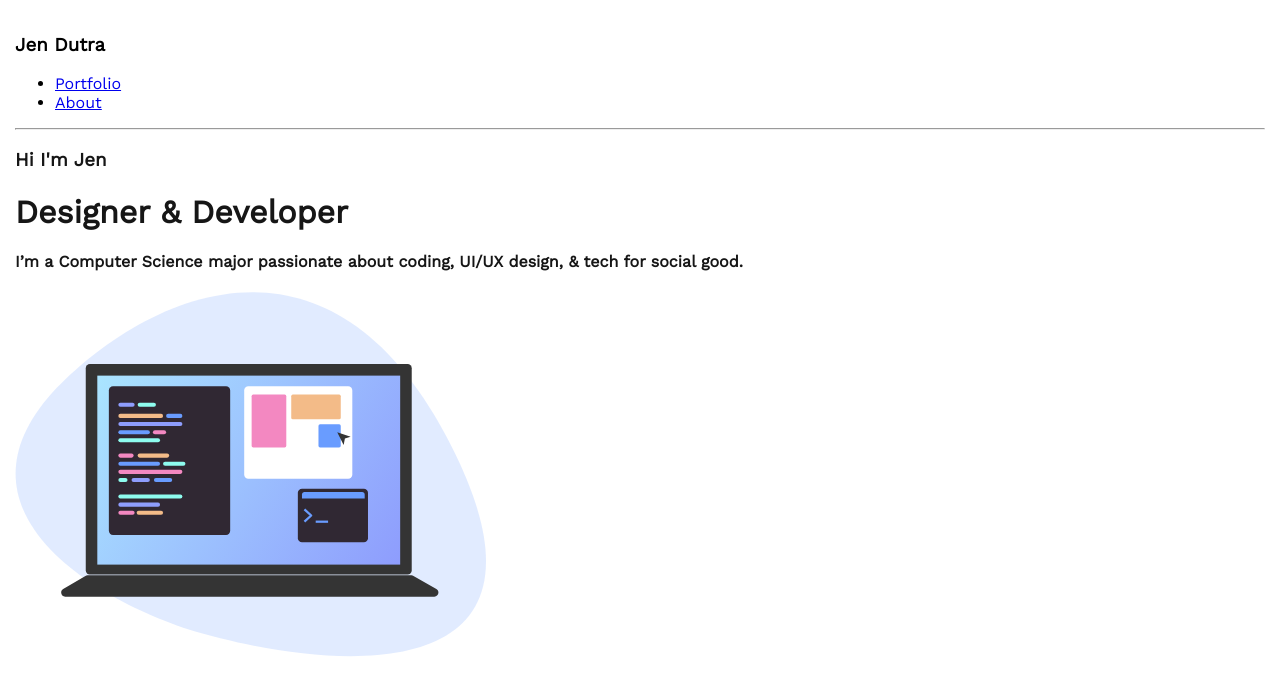
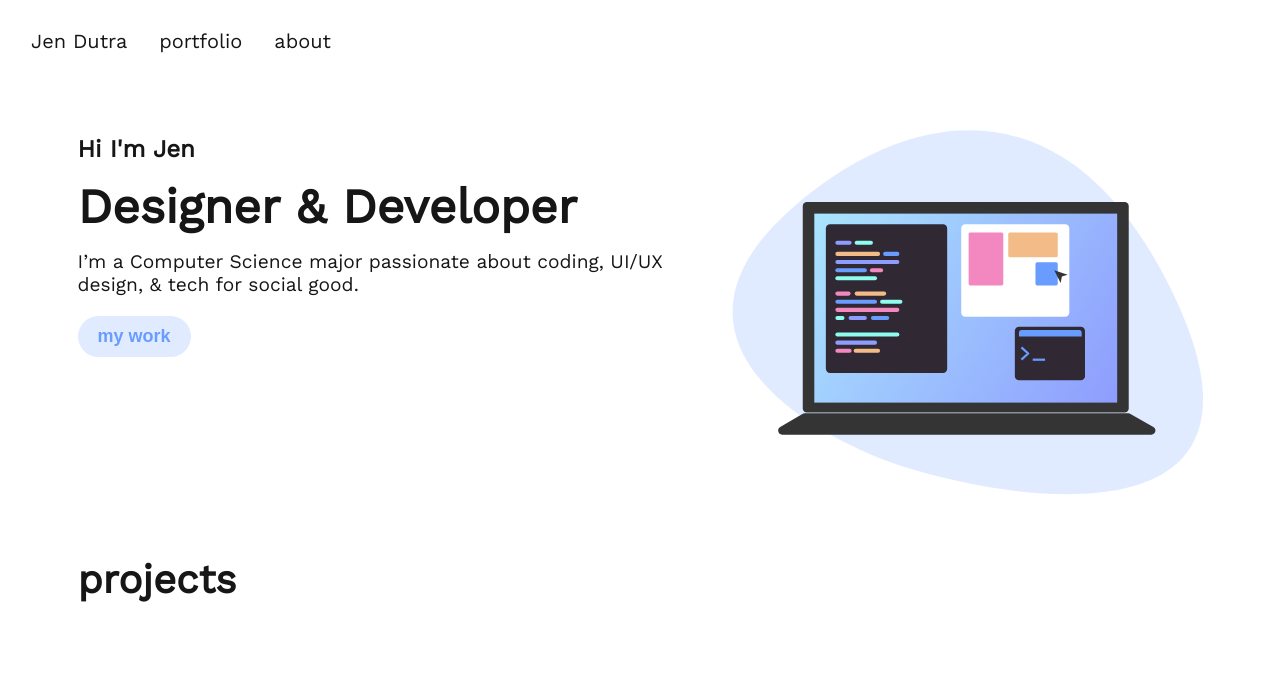
Before and after one commit to jennifer-dutra/jennifer-dutra.github.io, a React (Create React App) app: page / in a window 1280 px wide. Shown: the top 694 px of the page. Built offline with nearby package versions, Linux system fonts and the light colour scheme.

Commit message:
hero complete

```diff
--- a/src/App.css
+++ b/src/App.css
@@ -2,30 +2,32 @@
   text-align: left;
 }
 
-h1.app {
-  font-weight: 600;
-  color: #161616;
-  font-size: 2em;
+.accent-text {
+  color: #699CFF;
 }
 
-h2.app {
-  font-weight: 500;
-  color: #161616;
-  font-size: 1.5em;
+ul {
+  list-style-type: none;
+  margin: 0;
+  padding: 0;
+  overflow: hidden;
 }
 
-h3.app {
-  color: #161616;
-  font-size: 1.17em;
+li {
+  float: left;
 }
 
-h4.app {
+li a {
   color: #161616;
-  font-size: 1em;
+  display: block;
+  text-align: center;
+  padding: 14px 16px;
+  font-size: 20px;
+  font-weight: 400;
+  text-decoration: none;
 }
 
-p.app {
-  font-weight: 300;
-  color: #161616;
-  font-size: 1em;
+/* Change the link color to #111 (black) on hover */
+li a:hover {
+
 }
--- a/src/App.js
+++ b/src/App.js
@@ -9,14 +9,13 @@ class App extends Component {
     return (
       <Router>
       <div>
-        <h3>Jen Dutra</h3>
         <nav className="navbar navbar-expand-lg navbar-light bg-light">
         <ul className="navbar-nav mr-auto">
-          <li><Link to={'/'} className="nav-link"> Portfolio </Link></li>
-          <li><Link to={'/about'} className="nav-link">About</Link></li>
+          <li><Link to={'/'} className="nav-link"> Jen Dutra </Link></li>
+          <li><Link to={'/'} className="nav-link"> portfolio </Link></li>
+          <li><Link to={'/about'} className="nav-link">about</Link></li>
         </ul>
         </nav>
-        <hr />
         <Switch>
             <Route exact path='/' component={Home} />
             <Route path='/about' component={About} />
--- a/src/components/Home.css
+++ b/src/components/Home.css
@@ -0,0 +1,37 @@
+.container {
+    padding: 5% 5% 5% 5%;
+}
+
+.hero {
+    display: flex;
+    flex-direction: row;
+}
+
+.hero-img {
+    display: flex;
+    flex-direction: column;
+    padding: 0% 0% 5% 5%;
+    max-width: 50%;
+    height: auto;
+}
+
+.hero-txt {
+    display: flex;
+    flex-direction: column;
+}
+
+
+.blue-button {
+    background-color: #E1EBFF;
+    border-radius: 24px;
+    border: none;
+    color: #699CFF;
+    font-weight: 600;
+    padding: 10px 20px;
+    margin: 15px 0px 15px 0px;
+    width: fit-content;
+    text-align: center;
+    text-decoration: none;
+    display: inline-block;
+    font-size: 18px;
+  }
--- a/src/components/Home.js
+++ b/src/components/Home.js
@@ -1,18 +1,28 @@
 // Home.js
 import React, { Component } from 'react';
 import computer from '../assets/computer.svg';
-import '../App.css';
+import './Home.css';
 
 class Home extends Component {
   render() {
     return (
-        <div>
-          <h3 className="app">Hi I'm Jen</h3>
-          <h1 className="app">Designer &amp; Developer</h1>
-          <h4 className="app">I’m a Computer Science major passionate about coding, UI/UX design, &amp; tech for social good.
-          </h4>
-          <img src={computer}/>
+      <div className="container">
+        <div className="hero">
+          <div className="hero-txt">
+            <h3>Hi I'm Jen</h3>
+            <h1>Designer &amp; Developer</h1>
+            <h4>I’m a Computer Science major passionate about coding, UI/UX design, &amp; tech for social good.
+            </h4>
+            <button type="button" className="blue-button">my work</button>
+          </div>
+          <div className="hero-img">
+            <img src={computer} alt={""}/>
+          </div>
         </div>
+        <div className="projects">
+          <h2>projects</h2>
+        </div>
+      </div>
 
     );
   }
--- a/src/index.css
+++ b/src/index.css
@@ -12,3 +12,37 @@ code {
   font-family: source-code-pro, Menlo, Monaco, Consolas, "Courier New",
     monospace;
 }
+
+h1 {
+  font-weight: bolder;
+  color: #161616;
+  font-size: 3em;
+  margin: 10px 0px 10px 0px;
+}
+
+h2 {
+  font-weight: 600;
+  color: #161616;
+  font-size: 2.5em;
+  margin: 5px 0px 5px 0px;
+}
+
+h3 {
+  font-weight: 600;
+  color: #161616;
+  font-size: 1.5em;
+  margin: 5px 0px 5px 0px;
+}
+
+h4 {
+  font-weight: 400;
+  color: #161616;
+  font-size: 1.2em;
+  margin: 5px 0px 5px 0px;
+}
+
+p {
+  font-weight: 100;
+  color: #1a0c0c;
+  font-size: 1em;
+}
```
